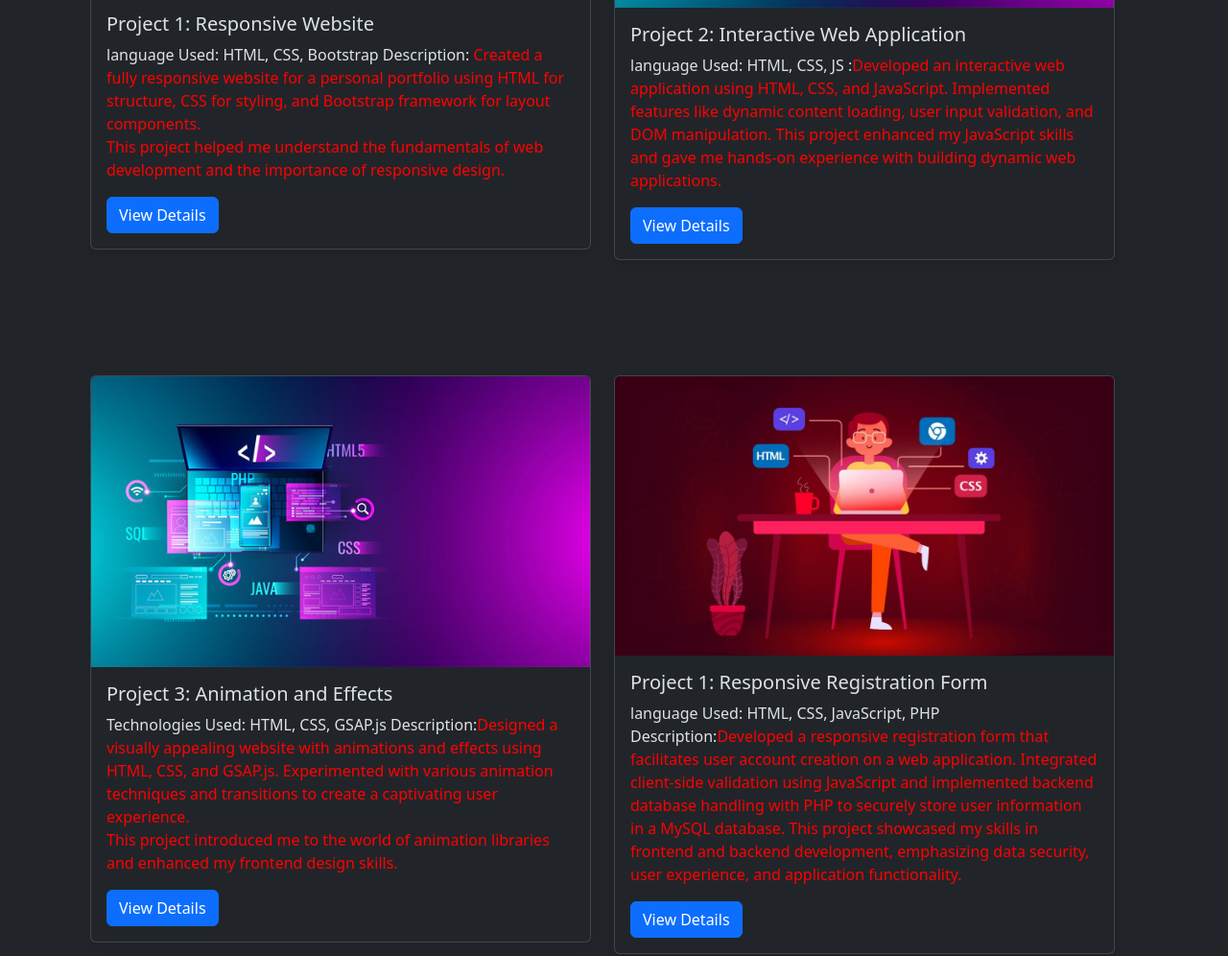
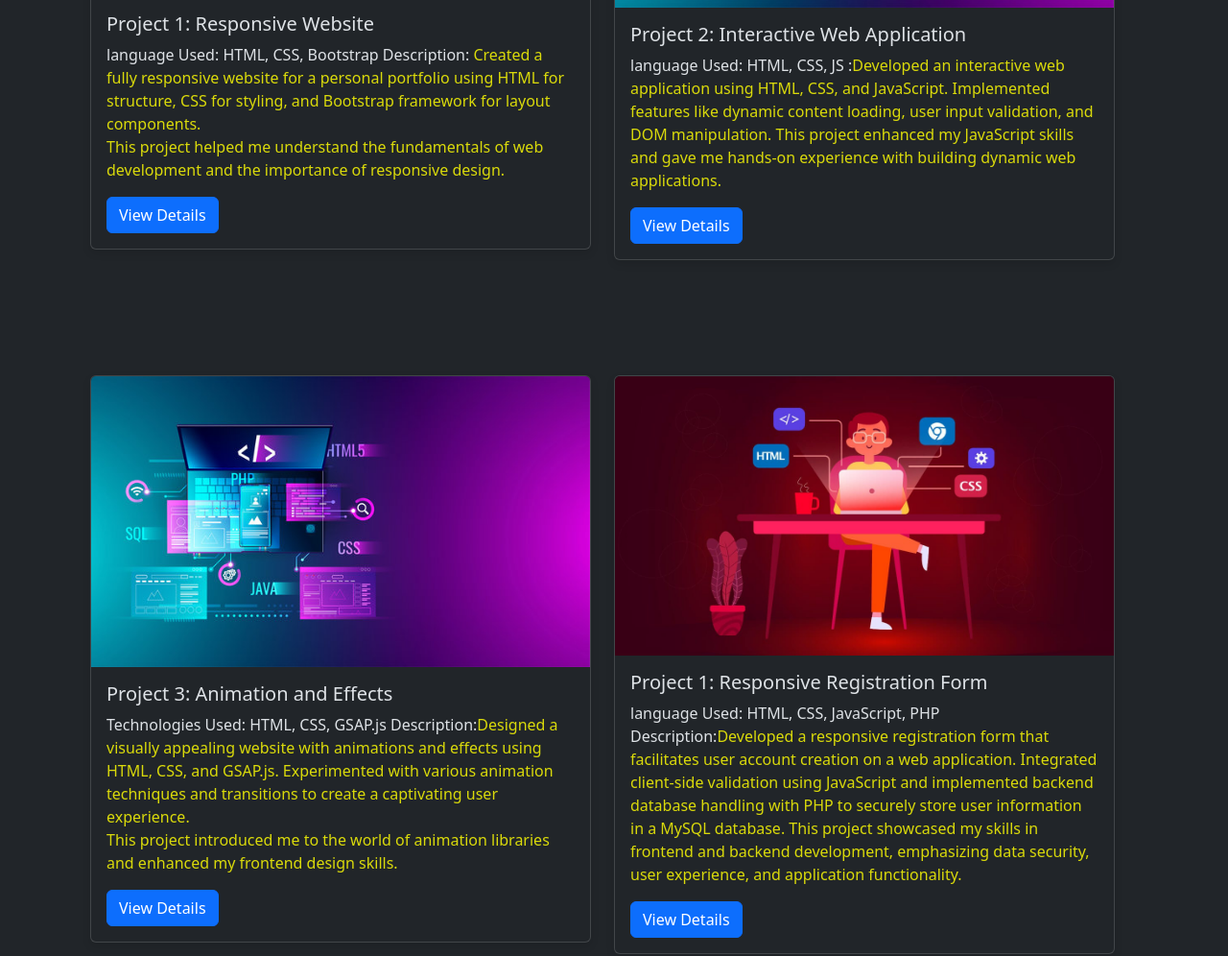
Before and after one commit to aditya-niranjan/personal-portfolio, a plain HTML site: page index.html in a window 1280 px wide. Shown: the part 2196-3192 px from the top of the page at 96% size. Drawn offline with nearby package versions, Linux system fonts and the light colour scheme.

Commit message:
one more added

```diff
--- a/style.css
+++ b/style.css
@@ -143,10 +143,10 @@ body {
 
 /* ---------------------------------hre is the discription color----------------------- */
 
-/* #discripation{
+#discripation{
   color: rgb(218, 218, 11);
 }
- */
+
 
 
 
```
